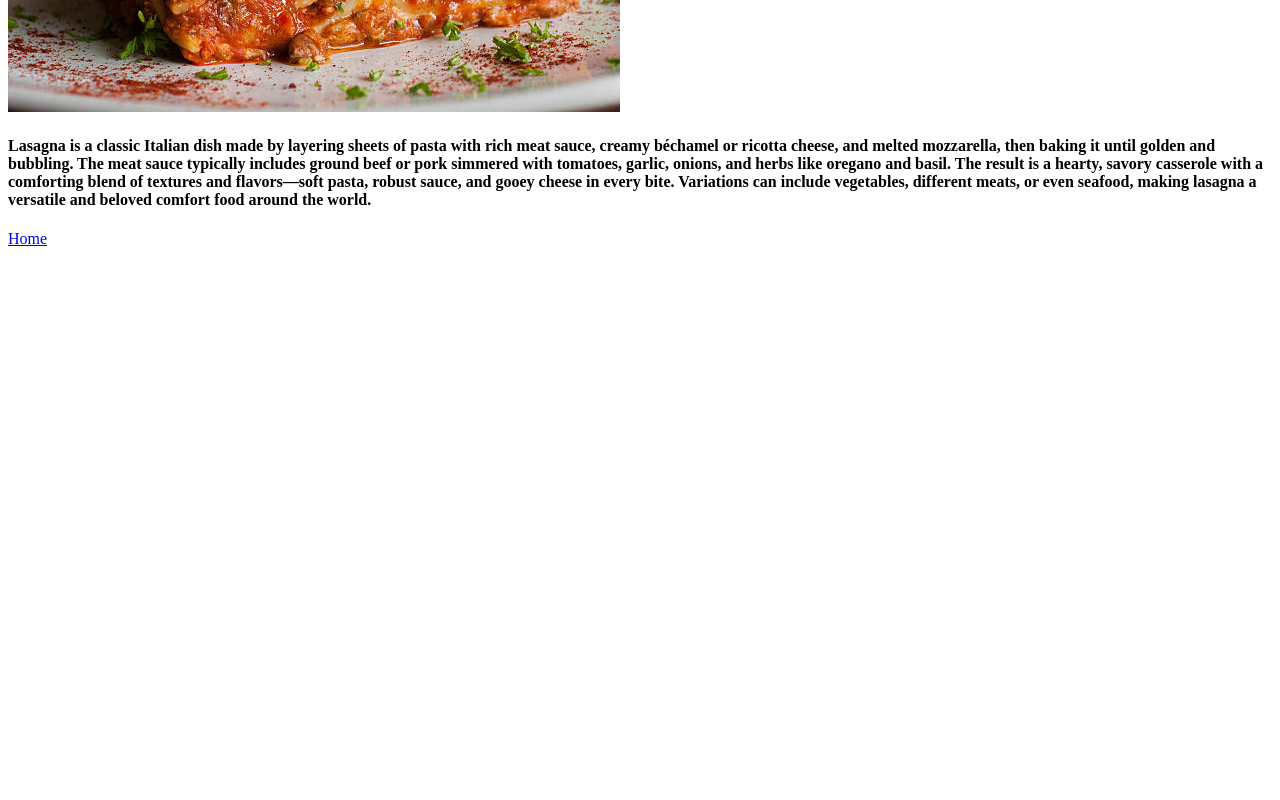
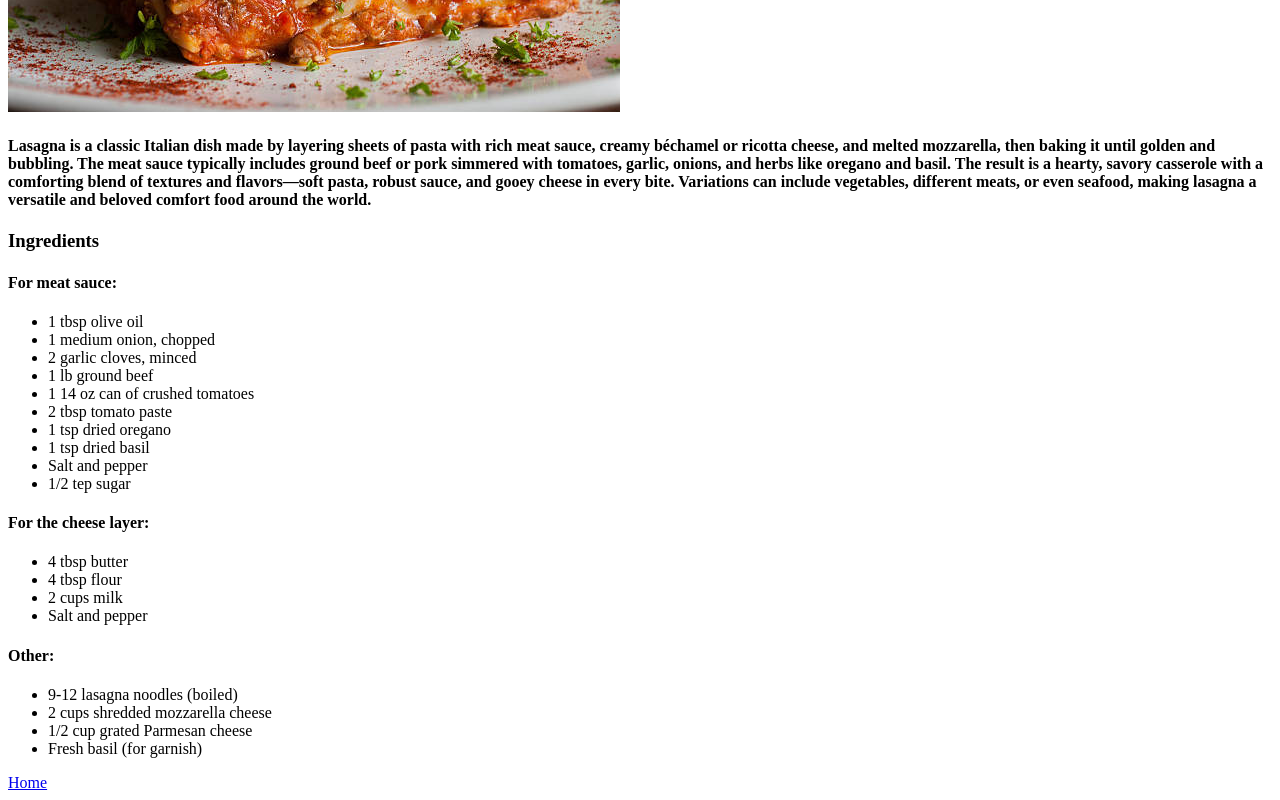
Before and after one commit to Seansin23/odin-recipes, a plain HTML site: page recipes/Lasagna.html in a window 1280 px wide. Shown: the part 378-1178 px from the top of the page. Before the commit the page ends 800 px from the top, so only its background shows below. Drawn offline with Linux system fonts and the light colour scheme.

Commit message:
Add ingredient list

```diff
--- a/recipes/Lasagna.html
+++ b/recipes/Lasagna.html
@@ -22,6 +22,34 @@
         vegetables, different meats, or even seafood, making
         lasagna a versatile and beloved comfort food around the
         world.</p></h4>
+        <h3>Ingredients</h3>
+        <h4>For meat sauce:</h4>
+        <ul>
+            <li>1 tbsp olive oil</li>
+            <li>1 medium onion, chopped</li>
+            <li>2 garlic cloves, minced</li>
+            <li>1 lb ground beef</li>
+            <li>1 14 oz can of crushed tomatoes</li>
+            <li>2 tbsp tomato paste</li>
+            <li>1 tsp dried oregano</li>
+            <li>1 tsp dried basil</li>
+            <li>Salt and pepper</li>
+            <li>1/2 tep sugar</li>
+        </ul>
+        <h4>For the cheese layer:</h4>
+        <ul>
+            <li>4 tbsp butter</li>
+            <li>4 tbsp flour</li>
+            <li>2 cups milk</li>
+            <li>Salt and pepper</li>
+        </ul>
+        <h4>Other:</h4>
+        <ul>
+            <li>9-12 lasagna noodles (boiled)</li>
+            <li>2 cups shredded mozzarella cheese</li>
+            <li>1/2 cup grated Parmesan cheese</li>
+            <li>Fresh basil (for garnish)</li>
+        </ul>
     <a href="../index.html">Home</a>
 </body>
 </html>
```
